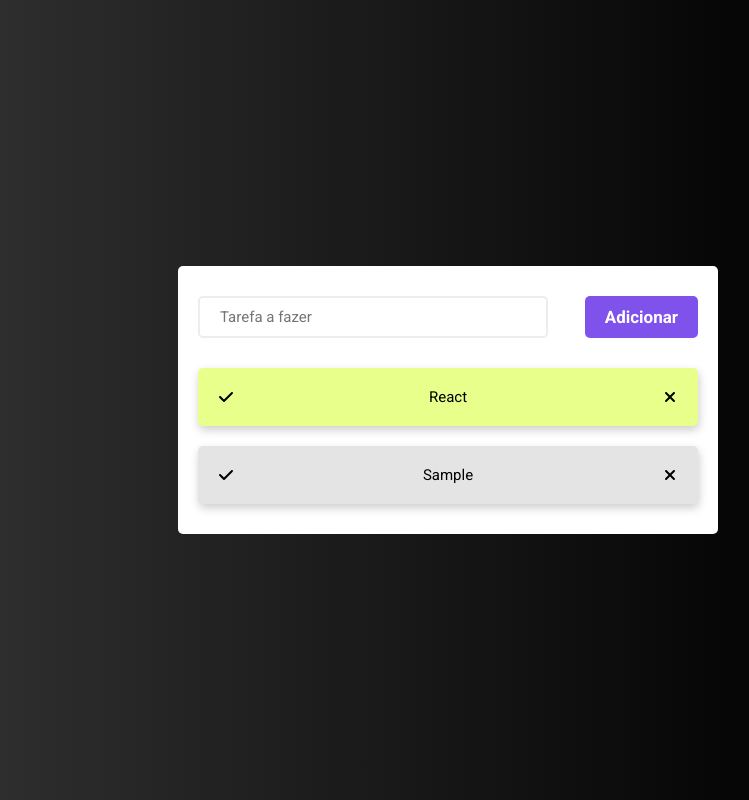
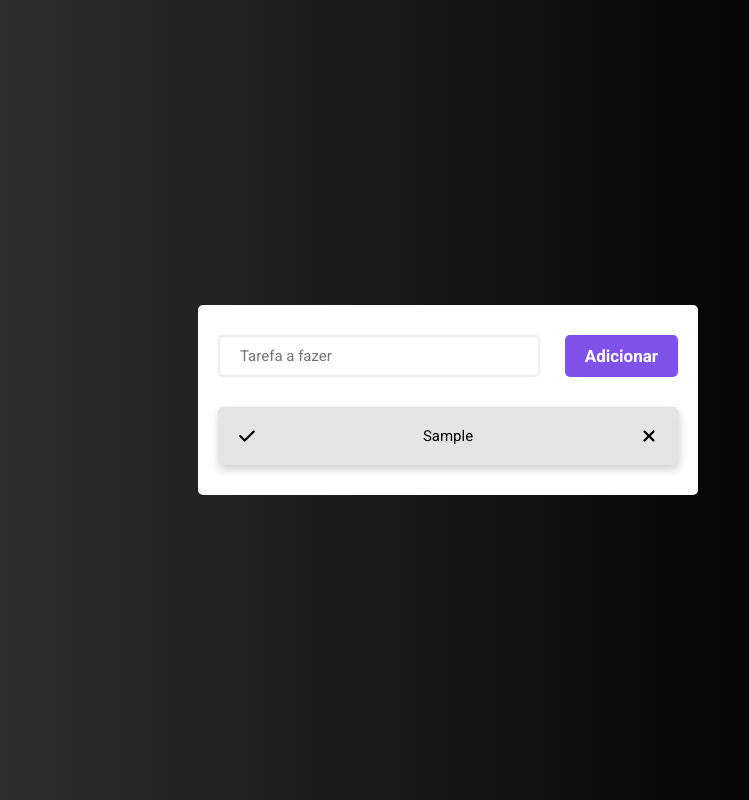
Before and after one commit to Matheus-AlvesCS/To-do-list, a React (Vite) app: page / in a window 1280 px wide. Both pictures are taken after typing "Sample" into the empty fields and a click on the button "Adicionar". Shown: the whole page, without its empty margins (192-941 px from the left). Built offline with nearby package versions, Linux system fonts and the light colour scheme.

Commit message:
Mais funcionalidades adicionadas

```diff
--- a/src/App.jsx
+++ b/src/App.jsx
@@ -1,15 +1,19 @@
 import { useState } from "react";
 import { v4 as uuidv4 } from "uuid";
 
-import { FaCheck, FaXmark } from "react-icons/fa6";
-
-import { Container, List, Input, Button, ListItem } from "./styles.js";
+import {
+  Container,
+  List,
+  Input,
+  Button,
+  ListItem,
+  CheckMark,
+  Xmark,
+} from "./styles.js";
 
 function App() {
   const [task, setTask] = useState("");
-  const [list, setList] = useState([
-    { id: uuidv4(), task: "React", done: true },
-  ]);
+  const [list, setList] = useState([]);
 
   function inputChanged(event) {
     setTask(event.target.value);
@@ -20,8 +24,26 @@ function App() {
       return alert("Nenhuma tarefa digitada.");
     }
 
-    setList([...list, { id: uuidv4(), task }]);
+    setList([...list, { id: uuidv4(), task, done: false }]);
     setTask("");
+  }
+
+  function checkTask(id) {
+    const newList = list.map((item) => {
+      if (item.id === id) {
+        return { ...item, done: !item.done };
+      }
+
+      return item;
+    });
+
+    setList(newList);
+  }
+
+  function deleteTask(id) {
+    const newList = list.filter((item) => item.id !== id);
+
+    setList(newList);
   }
 
   return (
@@ -38,10 +60,10 @@ function App() {
         </div>
         <ul>
           {list.map((item) => (
-            <ListItem done={item.done}>
-              <FaCheck />
-              <li key={item.id}>{item.task}</li>
-              <FaXmark />
+            <ListItem key={item.id} $done={item.done}>
+              <CheckMark onClick={() => checkTask(item.id)} />
+              <li>{item.task}</li>
+              <Xmark onClick={() => deleteTask(item.id)} />
             </ListItem>
           ))}
         </ul>
--- a/src/styles.js
+++ b/src/styles.js
@@ -1,4 +1,5 @@
 import styled from "styled-components";
+import { FaCheck, FaXmark } from "react-icons/fa6";
 
 export const Container = styled.div`
   background: linear-gradient(90deg, #383838 0%, #000000 81.25%);
@@ -13,6 +14,7 @@ export const List = styled.main`
   background-color: #fff;
   padding: 30px 20px;
   border-radius: 5px;
+  width: 500px;
 
   .addTask {
     display: flex;
@@ -57,17 +59,27 @@ export const Button = styled.button`
 `;
 
 export const ListItem = styled.div`
-  background-color: ${(props) => (props.done ? "#E8FF8B" : "#E4E4E4")};
+  background-color: ${({ $done }) => ($done ? "#10cb2c" : "#E4E4E4")};
+  color: ${({ $done }) => ($done ? "#fff" : "#000")};
   box-shadow: 1px 4px 10px 0px #00000033;
   display: flex;
   justify-content: space-between;
   align-items: center;
   padding: 20px;
   border-radius: 5px;
-  width: 500px;
 
   li {
-    color: #000;
     font-size: 15px;
+    font-weight: ${({ $done }) => ($done ? "900" : "400")};
   }
 `;
+
+export const CheckMark = styled(FaCheck)`
+  cursor: pointer;
+  font-size: 18px;
+`;
+
+export const Xmark = styled(FaXmark)`
+  cursor: pointer;
+  font-size: 18px;
+`;
```
